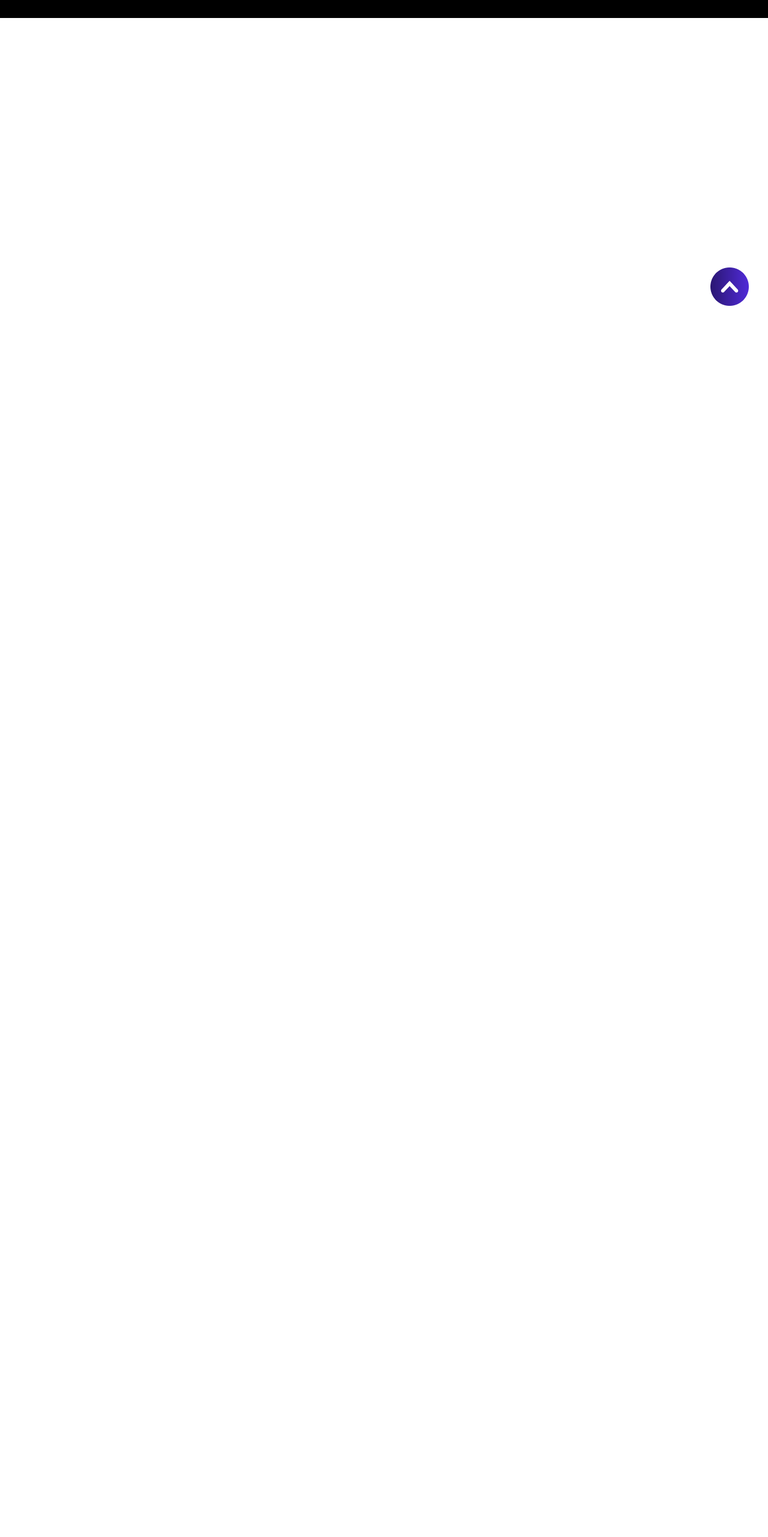
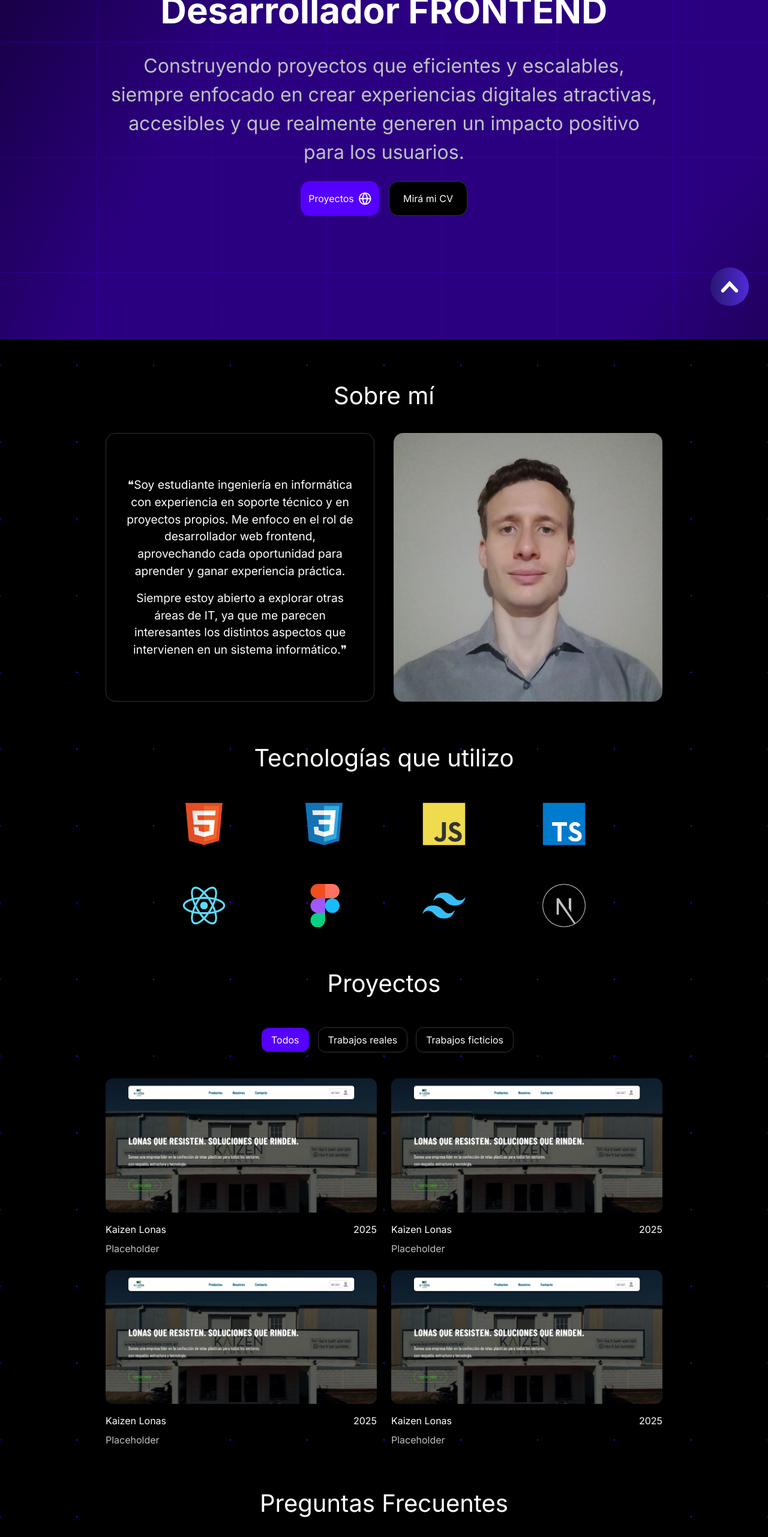
Before and after one commit to fnmallet/Portfolio, a React (Vite) app: page / in a window 1280 px wide. Shown: the part 234-2797 px from the top of the page at 60% size. Before the commit the page ends 800 px from the top, so only its background shows below. Built offline with nearby package versions, Linux system fonts and the light colour scheme.

Commit message:
feat: add main page with all sections

```diff
--- a/src/app/RootPage.tsx
+++ b/src/app/RootPage.tsx
@@ -1,5 +1,19 @@
+import AboutSection from '@/components/sections/AboutSection';
+import FAQSection from '@/components/sections/FAQSection';
+import HeroSection from '@/components/sections/HeroSection/HeroSection';
+import ProjectsSection from '@/components/sections/ProjectsSection';
+import TechnologiesSection from '@/components/sections/TechnologiesSection';
+import TestimonialsSection from '@/components/sections/TestimonialsSection';
+
 const RootPage = () => {
-  return <></>;
+  return <>
+    <HeroSection />
+    <AboutSection />
+    <TechnologiesSection />
+    <ProjectsSection />
+    <FAQSection />
+    <TestimonialsSection />
+  </>;
 };
 
 export default RootPage;
```
